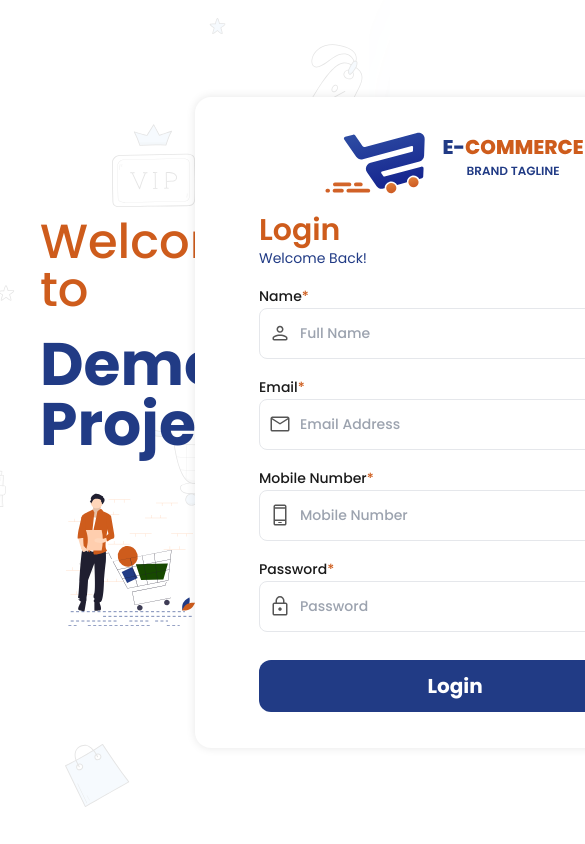
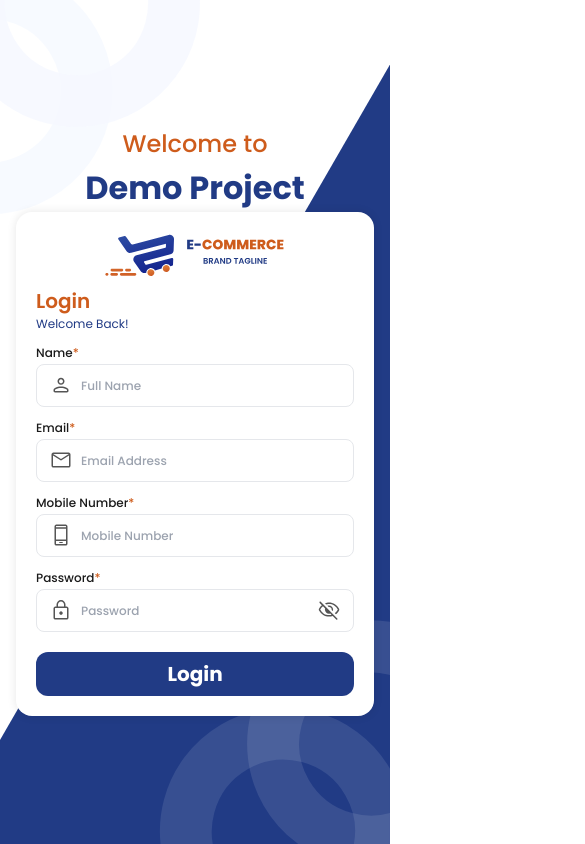
Before and after one commit to manohar-geekologix/ecommerce-poc, a Next.js app: page /login in a window 390 px wide. Shown: the top 844 px of the page, 585 px wide, since content can reach past the window. Built offline with nearby package versions, Linux system fonts and the light colour scheme.

Commit message:
responsive design

```diff
--- a/src/components/LoginForm.jsx
+++ b/src/components/LoginForm.jsx
@@ -105,50 +105,56 @@ const LoginForm = () => {
   };
 
   return (
-    <section className="bg-gray-50 bg-login-bg bg-no-repeat bg-center bg-cover h-screen flex justify-center items-center px-10">
-      <div className="w-1/2">
-        <div className="flex flex-col gap-5">
-          <h1 className=" text-[#CE5C1C] font-medium text-5xl">Welcome to</h1>
-          <h3 className="text-[#213B85] font-bold text-6xl">Demo Project</h3>
+    <section className="bg-gray-50 bg-small-login-bg lg:bg-login-bg bg-no-repeat bg-center bg-cover h-screen flex justify-center items-center lg:px-10 px-4 flex-col lg:flex-row">
+      <div className="lg:w-1/2 lg:block hidden">
+        <div className="flex flex-col gap-1 lg:gap-5">
+          <h1 className=" text-[#CE5C1C] font-medium text-2xl lg:text-5xl">Welcome to</h1>
+          <h3 className="text-[#213B85] font-bold text-[32px] lg:text-6xl">Demo Project</h3>
         </div>
-        <div className="">
+        <div className="lg:block hidden">
           <Image width={100} height={100} alt="man's svg" src={'/images/mans.svg'} className="size-auto" />
         </div>
       </div>
-      <div className="w-1/2">
-        <form className="bg-white px-16 py-5 rounded-2xl shadow-login-shadow flex flex-col gap-4 w-[520px]">
-          <Image width={100} height={100} alt="logo" src={'/images/Logo.svg'} className="mx-auto w-[260px]" />
+      <div className="lg:w-1/2 w-full relative">
+        <div className='lg:hidden block text-center'>
+          <div className="flex flex-col gap-1">
+            <h1 className=" text-[#CE5C1C] font-medium text-2xl">Welcome to</h1>
+            <h3 className="text-[#213B85] font-bold text-[32px]">Demo Project</h3>
+          </div>
+        </div>
+        <form className="bg-white px-5 py-3 lg:px-16 lg:py-5 rounded-2xl shadow-login-shadow flex flex-col gap-2 lg:gap-4 w-full sm:w-1/2 lg:w-[500px] mx-auto lg:absolute top-[-300px] left-14">
+          <Image width={100} height={100} alt="logo" src={'/images/Logo.svg'} className="mx-auto w-[180px] lg:w-[260px]" />
           <div>
-            <h3 className="text-[#CE5C1C] font-semibold text-3xl">Login</h3>
-            <p className="text-[#213B85] font-normal text-sm">Welcome Back!</p>
+            <h3 className="text-[#CE5C1C] font-semibold text-[20px] lg:text-3xl">Login</h3>
+            <p className="text-[#213B85] font-normal text-xs lg:text-sm">Welcome Back!</p>
           </div>
 
           <div className="group group-focus-within:border-[#CE5C1C]">
-            <label htmlFor="username" className="text-[#1A1A1A] font-medium text-sm">
+            <label htmlFor="username" className="text-[#1A1A1A] font-medium text-xs lg:text-sm">
               Name<span className="text-[#CE5C1C]">*</span>
-              <div className="flex items-center gap-2 border rounded-lg px-2 py-3 group-focus-within:border-[#CE5C1C]">
+              <div className="flex items-center gap-2 border rounded-lg px-3 py-2 lg:px-2 lg:py-3 group-focus-within:border-[#CE5C1C]">
                 <Image width={100} height={100} alt="person" src={'/images/person.svg'} className="size-auto" />
                 <input
                   type="text"
                   name="name"
                   id="username"
                   placeholder="Full Name"
-                  className="text-[#777777] text-sm border-none outline-none w-full"
+                  className="text-[#777777] text-xs lg:text-sm border-none outline-none w-full"
                 />
               </div>
             </label>
           </div>
           <div className="group group-focus-within:border-[#CE5C1C]">
-            <label htmlFor="email" className="text-[#1A1A1A] font-medium text-sm">
+            <label htmlFor="email" className="text-[#1A1A1A] font-medium text-xs lg:text-sm">
               Email<span className="text-[#CE5C1C]">*</span>
-              <div className="flex items-center gap-2 border rounded-lg px-2 py-3 group-focus-within:border-[#CE5C1C]">
+              <div className="flex items-center gap-2 border rounded-lg px-3 py-2 lg:px-2 lg:py-3 group-focus-within:border-[#CE5C1C]">
                 <Image width={100} height={100} alt="mail" src={'/images/mail.svg'} className="size-auto" />
                 <input
                   type="email"
                   name="input"
                   id="email"
                   placeholder="Email Address"
-                  className="text-[#777777] text-sm border-none outline-none w-full bg-transparent group-focus:border-[#CE5C1C]"
+                  className="text-[#777777] text-xs lg:text-sm border-none outline-none w-full bg-transparent group-focus:border-[#CE5C1C]"
                   value={formData.input}
                   onChange={handleChange}
                   required
@@ -159,9 +165,9 @@ const LoginForm = () => {
           </div>
 
           <div className="group group-focus-within:border-[#CE5C1C]">
-            <label htmlFor="mobile-number" className="text-[#1A1A1A] font-medium text-sm ">
+            <label htmlFor="mobile-number" className="text-[#1A1A1A] font-medium text-xs lg:text-sm ">
               Mobile Number<span className="text-[#CE5C1C]">*</span>
-              <div className="flex items-center gap-2 border rounded-lg px-2 py-3 group-focus-within:border-[#CE5C1C]">
+              <div className="flex items-center gap-2 border rounded-lg px-3 py-2 lg:px-2 lg:py-3 group-focus-within:border-[#CE5C1C]">
                 <Image
                   width={100}
                   height={100}
@@ -174,23 +180,23 @@ const LoginForm = () => {
                   name="mobile-number"
                   id="mobile-number"
                   placeholder="Mobile Number"
-                  className="text-[#777777] text-sm border-none outline-none w-full"
+                  className="text-[#777777] text-xs lg:text-sm border-none outline-none w-full"
                 />
               </div>
             </label>
           </div>
 
           <div className="group group-focus-within:border-[#CE5C1C]">
-            <label htmlFor="password" className="text-[#1A1A1A] font-medium text-sm">
+            <label htmlFor="password" className="text-[#1A1A1A] font-medium text-xs lg:text-sm">
               Password<span className="text-[#CE5C1C]">*</span>
-              <div className="flex items-center gap-2 border rounded-lg px-2 py-3 group-focus-within:border-[#CE5C1C]">
+              <div className="flex items-center gap-2 border rounded-lg px-3 py-2 lg:px-2 lg:py-3 group-focus-within:border-[#CE5C1C]">
                 <Image width={100} height={100} alt="person" src={'/images/lock.svg'} className="size-auto" />
                 <input
                   type="password"
                   name="password"
                   id="password"
                   placeholder="Password"
-                  className="text-[#777777] text-sm border-none outline-none w-full"
+                  className="text-[#777777] text-xs lg:text-sm border-none outline-none w-full"
                   value={formData.password}
                   onChange={handleChange}
                   required
@@ -202,11 +208,10 @@ const LoginForm = () => {
           </div>
           <button
             type="button"
-            className="bg-[#213B85] text-white font-extrabold text-xl w-full px-3 py-3 mt-3 rounded-xl"
+            className="bg-[#213B85] text-white font-extrabold text-xl w-full p-2 lg:px-3 lg:py-3 mt-3 rounded-xl"
             onClick={handleSubmit}
           >
             {loading ? (
-
               <svg
                 className="w-5 h-5 text-white animate-spin mx-auto"
                 xmlns="http://www.w3.org/2000/svg"
@@ -223,58 +228,6 @@ const LoginForm = () => {
           <div id="recaptcha-container"></div>
         </form>
       </div>
-      {/* <div className="flex flex-col items-center justify-center px-6 py-8 mx-auto md:h-screen lg:py-0">
-        <div className="w-full bg-white rounded-lg shadow md:mt-0 sm:max-w-md xl:p-0">
-          <div className="p-6 space-y-4 md:space-y-6 sm:p-8">
-            <h1 className="text-xl font-bold leading-tight tracking-tight text-gray-900 md:text-2xl">
-              Login to your account
-            </h1>
-            <form className="space-y-4 md:space-y-6">
-              <div>
-                <label htmlFor="emailOrPhone" className="block mb-2 text-sm font-medium text-gray-900">
-                  Email or Mobile Number
-                </label>
-                <input
-                  type="text"
-                  name="emailOrPhone"
-                  id="emailOrPhone"
-                  className="bg-gray-50 border border-gray-300 text-gray-900 rounded-lg focus:ring-primary-600 focus:border-primary-600 block w-full p-2.5"
-                  placeholder="Enter your email or phone number"
-                  value={input}
-                  onChange={handleInputChange}
-                  required
-                />
-                {error.input && <p className="text-red-500 text-sm mt-2">{error.input}</p>}
-              </div>
-              <div>
-                <label htmlFor="password" className="block mb-2 text-sm font-medium text-gray-900">
-                  Password
-                </label>
-                <input
-                  type="password"
-                  name="password"
-                  id="password"
-                  placeholder="••••••••"
-                  className="bg-gray-50 border border-gray-300 text-gray-900 rounded-lg focus:ring-primary-600 focus:border-primary-600 block w-full p-2.5"
-                  value={password}
-                  onChange={handlePasswordChange}
-                  required
-                />
-                {error.password && <p className="text-red-500 text-sm mt-2">{error.password}</p>}
-              </div>
-              <button
-                id="sign-in-button"
-                onClick={handleSubmit}
-                type="button"
-                className="w-full text-white bg-primary-600 hover:bg-primary-700 focus:ring-primary-300 font-medium rounded-lg text-sm px-5 py-2.5 text-center bg-gray-800 disabled:bg-gray-600"
-              >
-                Login
-              </button>
-              <div id="recaptcha-container"></div>
-            </form>
-          </div>
-        </div>
-      </div> */}
     </section>
   );
 };
--- a/tailwind.config.js
+++ b/tailwind.config.js
@@ -12,6 +12,7 @@ module.exports = {
         "gradient-conic":
           "conic-gradient(from 180deg at 50% 50%, var(--tw-gradient-stops))",
         "login-bg": "url('/images/Login_Screen.svg')",
+        "small-login-bg":"url('/images/Login_Small.svg')",
       },
       boxShadow:{
         "login-shadow":" 0px 0px 10px 0px #0000001A",
```
Also changed, not shown: public/images/Login_Small.svg (added).
